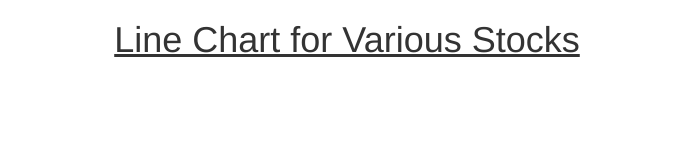
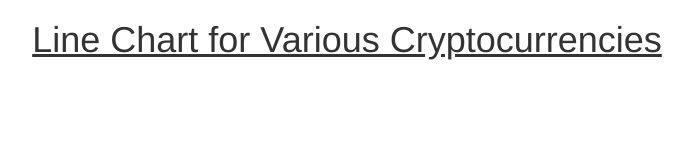
Before and after one commit to bandiajay/DataStreamingVisualization, a plain HTML site: page Web Visualization/index.html in a window 1280 px wide. Shown: the whole page, without its empty margins (293-986 px from the left). Drawn offline with Linux system fonts and the light colour scheme; no server answers.

Commit message:
Index.html has been updated

```diff
--- a/Web Visualization/index.html
+++ b/Web Visualization/index.html
@@ -17,7 +17,7 @@
 		<script src="javascripts/papaparse.min.js"></script>
   	</head>
   	<body>
-  	<h1><center><u>Line Chart for Various Stocks</u></center></h1>
+  	<h1><center><u>Line Chart for Various Cryptocurrencies</u></center></h1>
 	<br><br><br>
 
 	<div class="container">
```
